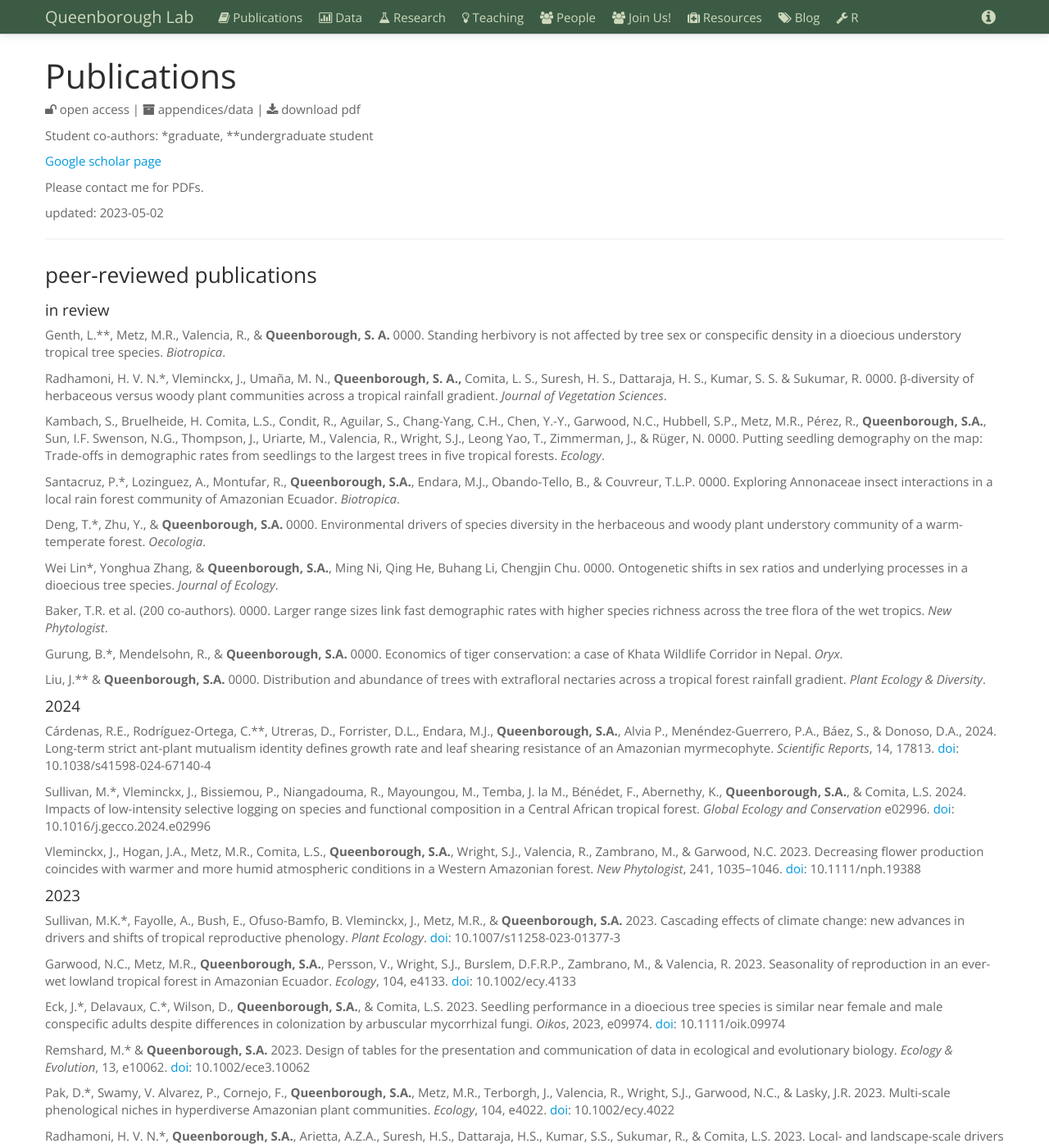
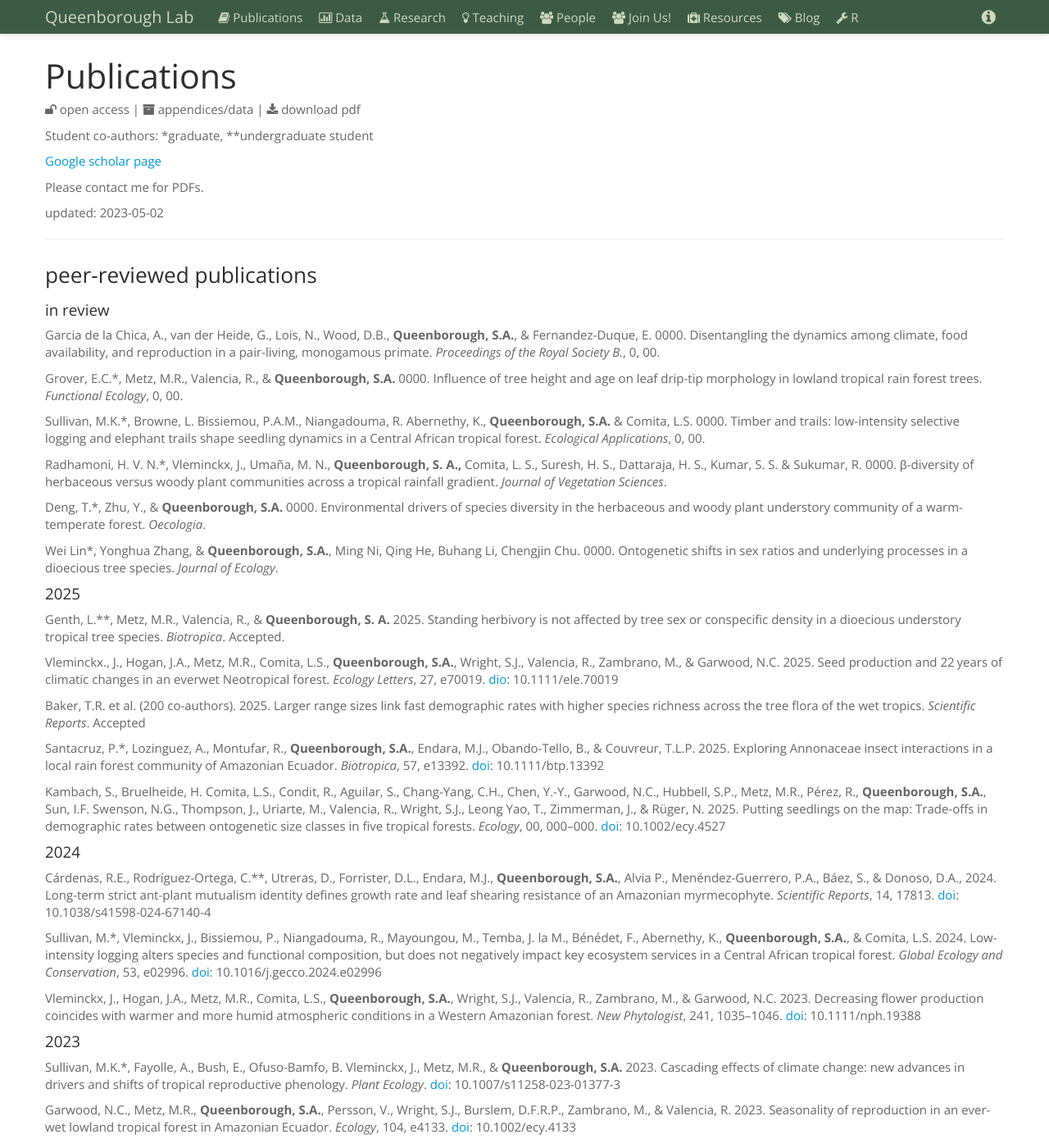
Before and after one commit to saq/saq.github.io, a Jekyll site: the page built from publications.md, in a window 1280 px wide and 1400 px high. Shown: the whole window at 82% size. Built offline with Jekyll 4.4.1, drawn with Linux system fonts in a browser that asks for light colours.

Commit message:
Update publications.md

```diff
--- a/publications.md
+++ b/publications.md
@@ -43,33 +43,39 @@ Young, K.J.\*, Piotto, D., **Queenborough, S.A.**, & Ashton, M.S. 0000. Cacao ag
 
 #### in review
 
-Genth, L.\*\*, Metz, M.R., Valencia, R., & **Queenborough, S. A.** 0000. Standing herbivory is not affected by tree sex or conspecific density in a dioecious understory tropical tree species. *Biotropica*.
+Garcia de la Chica, A., van der Heide, G., Lois, N., Wood, D.B., **Queenborough, S.A.**, & Fernandez-Duque, E. 0000.  Disentangling the dynamics among climate, food availability, and reproduction in a pair-living, monogamous primate. *Proceedings of the Royal Society B.*, 0, 00.
+
+Grover, E.C.\*, Metz, M.R., Valencia, R., & **Queenborough, S.A.** 0000. Influence of tree height and age on leaf drip-tip morphology in lowland tropical rain forest trees. *Functional Ecology*, 0, 00.
+
+Sullivan, M.K.\*, Browne, L. Bissiemou, P.A.M., Niangadouma, R. Abernethy, K., **Queenborough, S.A.** & Comita, L.S. 0000. Timber and trails: low-intensity selective logging and elephant trails shape seedling dynamics in a Central African tropical forest. *Ecological Applications*, 0, 00.
 
 Radhamoni, H. V. N.\*, Vleminckx, J., Umaña, M. N., **Queenborough, S. A.,** Comita, L. S., Suresh, H. S., Dattaraja, H. S., Kumar, S. S. & Sukumar, R. 0000. β-diversity of herbaceous versus woody plant communities across a tropical rainfall gradient. *Journal of Vegetation Sciences*.
-
-Kambach, S., Bruelheide, H. Comita, L.S., Condit, R., Aguilar, S., Chang-Yang, C.H., Chen, Y.-Y., Garwood, N.C., Hubbell, S.P., Metz, M.R., Pérez, R., **Queenborough, S.A.**, Sun, I.F. Swenson, N.G., Thompson, J., Uriarte, M., Valencia, R., Wright, S.J., Leong Yao, T., Zimmerman, J., & Rüger, N. 0000. Putting seedling demography on the map: Trade-offs in demographic rates from seedlings to the largest trees in five tropical forests. *Ecology*.
-
-Santacruz, P.\*, Lozinguez, A., Montufar, R., **Queenborough, S.A.**, Endara, M.J., Obando-Tello, B., & Couvreur, T.L.P. 0000. Exploring Annonaceae insect interactions in a local rain forest community of Amazonian Ecuador. *Biotropica*.
 
 Deng, T.\*, Zhu, Y., & **Queenborough, S.A.** 0000. Environmental drivers of species diversity in the herbaceous and woody plant understory community of a warm-temperate forest. *Oecologia*.
 
 Wei Lin\*, Yonghua Zhang, & **Queenborough, S.A.**, Ming Ni, Qing He, Buhang Li, Chengjin Chu. 0000. Ontogenetic shifts in sex ratios and underlying processes in a dioecious tree species. *Journal of Ecology*.
 
-Baker, T.R. et al. (200 co-authors). 0000. Larger range sizes link fast demographic rates with higher species richness across the tree flora of the wet tropics. *New Phytologist*.
-
-Gurung, B.\*, Mendelsohn, R., & **Queenborough, S.A.** 0000. Economics of tiger conservation: a case of Khata Wildlife Corridor in Nepal. *Oryx*.
-
-Liu, J.\*\* & **Queenborough, S.A.** 0000. Distribution and abundance of trees with extrafloral nectaries across a tropical forest rainfall gradient. *Plant Ecology & Diversity*.
-
 
 <!-- #### Accepted -->
+
+#### 2025
+
+Genth, L.\*\*, Metz, M.R., Valencia, R., & **Queenborough, S. A.** 2025. Standing herbivory is not affected by tree sex or conspecific density in a dioecious understory tropical tree species. *Biotropica*. Accepted.
+
+Vleminckx., J., Hogan, J.A., Metz, M.R., Comita, L.S., **Queenborough, S.A.**, Wright, S.J., Valencia, R., Zambrano, M., & Garwood, N.C. 2025. Seed production and 22 years of climatic changes in an everwet Neotropical forest. *Ecology Letters*, 27, e70019. [dio](https://doi.org/10.1111/ele.70019): 10.1111/ele.70019
+
+Baker, T.R. et al. (200 co-authors). 2025. Larger range sizes link fast demographic rates with higher species richness across the tree flora of the wet tropics. *Scientific Reports*. Accepted
+
+Santacruz, P.\*, Lozinguez, A., Montufar, R., **Queenborough, S.A.**, Endara, M.J., Obando-Tello, B., & Couvreur, T.L.P. 2025. Exploring Annonaceae insect interactions in a local rain forest community of Amazonian Ecuador. *Biotropica*, 57, e13392.  [doi](https://doi.org/10.1111/btp.13392): 10.1111/btp.13392
+
+Kambach, S., Bruelheide, H. Comita, L.S., Condit, R., Aguilar, S., Chang-Yang, C.H., Chen, Y.-Y., Garwood, N.C., Hubbell, S.P., Metz, M.R., Pérez, R., **Queenborough, S.A.**, Sun, I.F. Swenson, N.G., Thompson, J., Uriarte, M., Valencia, R., Wright, S.J., Leong Yao, T., Zimmerman, J., & Rüger, N. 2025. Putting seedlings on the map: Trade-offs in demographic rates between ontogenetic size classes in five tropical forests. *Ecology*, 00, 000--000. [doi](https://doi.org/10.1002/ecy.4527): 10.1002/ecy.4527
 
 
 #### 2024
 
 Cárdenas, R.E., Rodríguez-Ortega, C.\*\*, Utreras, D., Forrister, D.L., Endara, M.J., **Queenborough, S.A.**, Alvia P., Menéndez-Guerrero, P.A., Báez, S., & Donoso, D.A., 2024. Long-term strict ant-plant mutualism identity defines growth rate and leaf shearing resistance of an Amazonian myrmecophyte. *Scientific Reports*, 14, 17813. [doi](https://doi.org/10.1038/s41598-024-67140-4): 10.1038/s41598-024-67140-4
 
-Sullivan, M.\*, Vleminckx, J., Bissiemou, P., Niangadouma, R., Mayoungou, M., Temba, J. la M., Bénédet, F., Abernethy, K., **Queenborough, S.A.**, & Comita, L.S. 2024. Impacts of low-intensity selective logging on species and functional composition in a Central African tropical forest. *Global Ecology and Conservation* e02996. [doi](https://doi.org/10.1016/j.gecco.2024.e02996): 10.1016/j.gecco.2024.e02996
+Sullivan, M.\*, Vleminckx, J., Bissiemou, P., Niangadouma, R., Mayoungou, M., Temba, J. la M., Bénédet, F., Abernethy, K., **Queenborough, S.A.**, & Comita, L.S. 2024. Low-intensity logging alters species and functional composition, but does not negatively impact key ecosystem services in a Central African tropical forest. *Global Ecology and Conservation*, 53, e02996. [doi](https://doi.org/10.1016/j.gecco.2024.e02996): 10.1016/j.gecco.2024.e02996
 
 Vleminckx, J., Hogan, J.A., Metz, M.R., Comita, L.S., **Queenborough, S.A.**, Wright, S.J., Valencia, R., Zambrano, M., & Garwood, N.C. 2023. Decreasing flower production coincides with warmer and more humid atmospheric conditions in a Western Amazonian forest. *New Phytologist*, 241, 1035--1046. [doi](https://doi.org/10.1111/nph.19388): 10.1111/nph.19388
 
```
